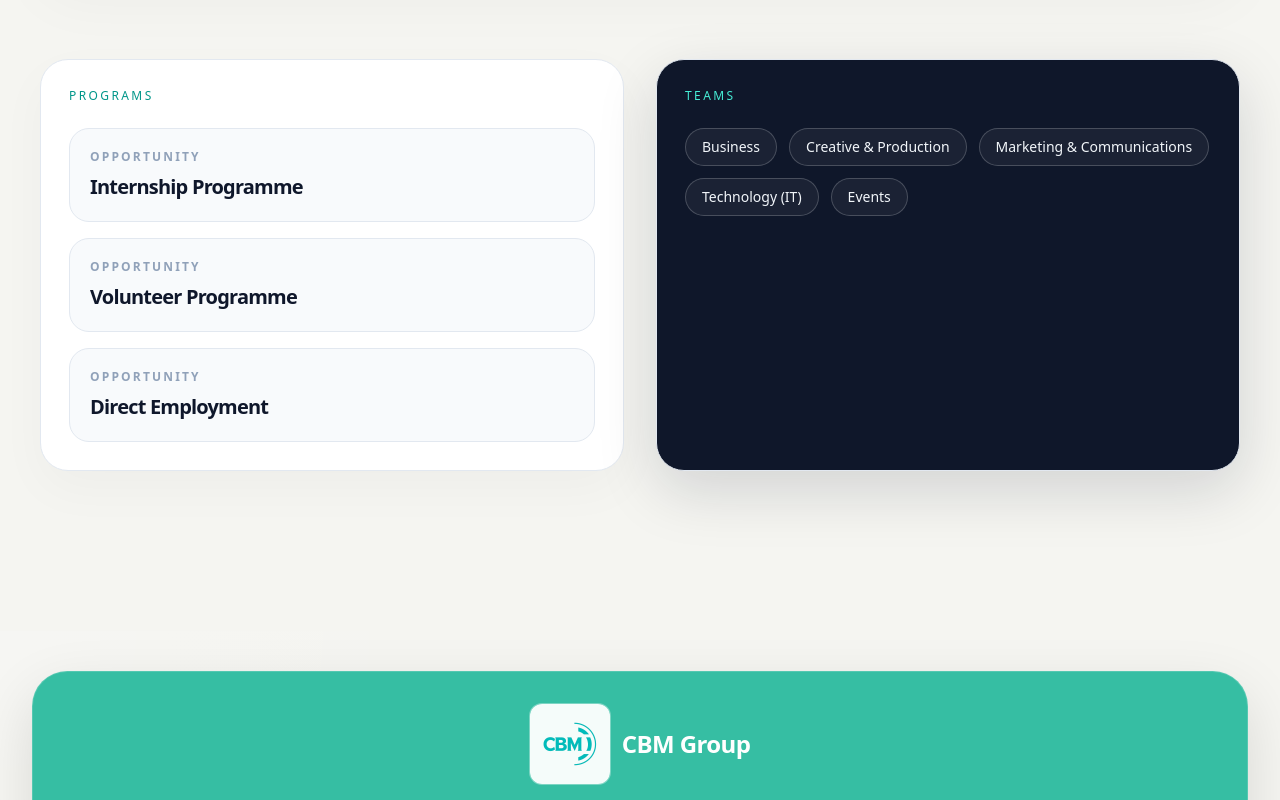
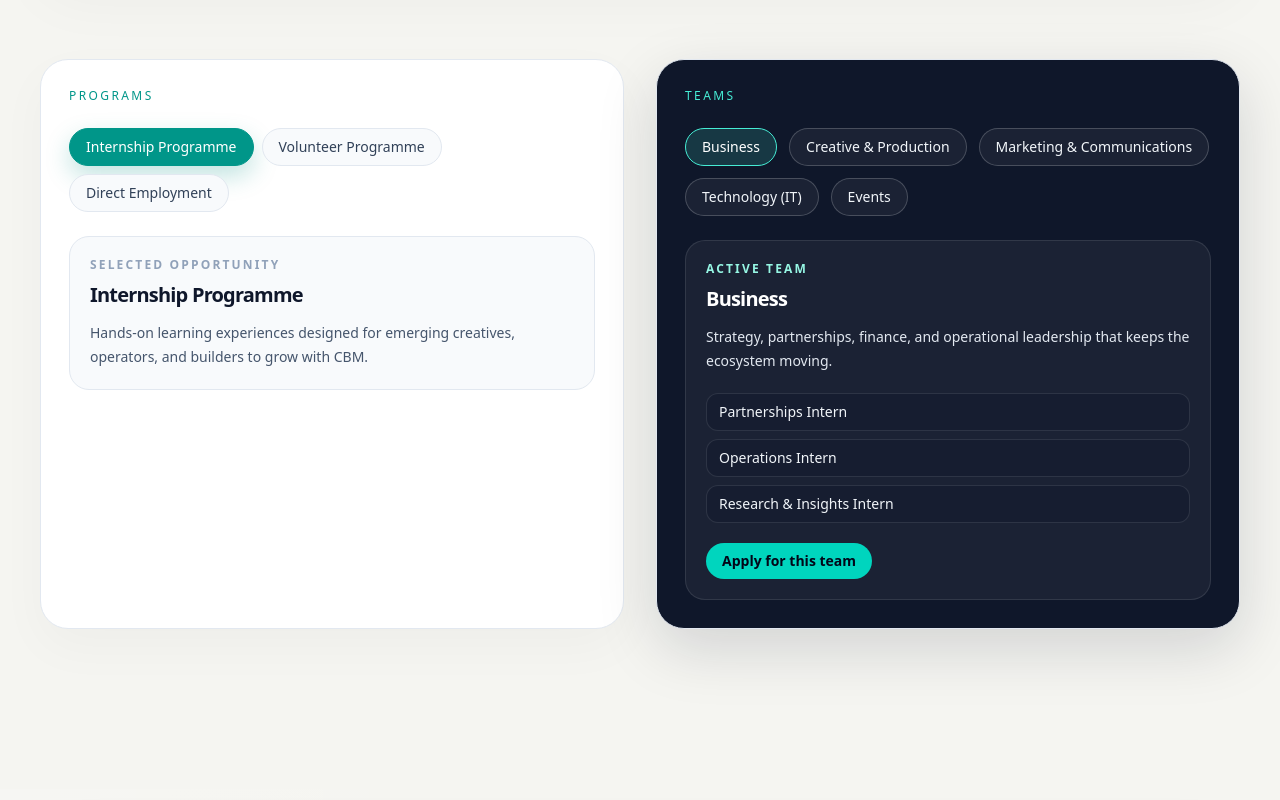
Before and after one commit to CBM-GROUP/cbmgroup-landingpage, a Next.js app: page /careers in a window 1280 px wide. Shown: the part 599-1399 px from the top of the page. Built offline with nearby package versions, Linux system fonts and the light colour scheme.

Commit message:
Refactor Careers page and update data structure; enhance program and team selection functionality

```diff
--- a/src/app/careers/page.tsx
+++ b/src/app/careers/page.tsx
@@ -1,6 +1,34 @@
-import { careerPaths, careerDepartments } from "@/data/site";
+"use client";
+
+import { useEffect, useMemo, useState } from "react";
+import { careerPaths, careerPrograms } from "@/data/site";
 
 export default function Page() {
+  const [activeProgram, setActiveProgram] = useState(careerPrograms[0].id);
+  const [activeDepartment, setActiveDepartment] = useState(careerPrograms[0].teams[0].name);
+
+  const selectedProgram = useMemo(
+    () => careerPrograms.find((program) => program.id === activeProgram) ?? careerPrograms[0],
+    [activeProgram],
+  );
+
+  const selectedTeam = useMemo(
+    () => selectedProgram.teams.find((team) => team.name === activeDepartment) ?? selectedProgram.teams[0],
+    [activeDepartment, selectedProgram],
+  );
+
+  useEffect(() => {
+    if (!selectedProgram.teams.some((team) => team.name === activeDepartment)) {
+      setActiveDepartment(selectedProgram.teams[0].name);
+    }
+  }, [activeDepartment, selectedProgram]);
+
+  const applicationMailto = `mailto:cbmgroup02@gmail.com?subject=${encodeURIComponent(
+    `Application for ${selectedProgram.title} - ${selectedTeam.name}`,
+  )}&body=${encodeURIComponent(
+    `Hello CBM Team,\n\nI am interested in the ${selectedProgram.title} opportunity for the ${selectedTeam.name} team.\n\nPlease share the next steps for my application.\n\nBest regards,\n[Your Name]`,
+  )}`;
+
   return (
     <main className="min-h-screen bg-[#f5f5f1] text-slate-900">
       <div className="mx-auto max-w-7xl px-6 pb-20 pt-20 sm:px-8 lg:px-10">
@@ -17,24 +45,70 @@ export default function Page() {
         <section className="mt-20 grid gap-8 lg:grid-cols-2">
           <div className="rounded-[1.75rem] border border-slate-200 bg-white p-7 shadow-[0_18px_50px_rgba(15,23,42,0.03)]">
             <p className="text-xs font-medium uppercase tracking-[0.2em] text-teal-600">Programs</p>
-            <div className="mt-6 space-y-4">
+
+            <div className="mt-6 flex flex-wrap gap-2">
               {careerPaths.map((path) => (
-                <div key={path.id} className="rounded-[1.25rem] border border-slate-200 bg-slate-50 p-5">
-                  <div className="text-xs font-semibold uppercase tracking-[0.18em] text-slate-400">Opportunity</div>
-                  <h3 className="mt-2 text-xl font-semibold tracking-[-0.04em] text-slate-900">{path.title}</h3>
-                </div>
+                <button
+                  key={path.id}
+                  type="button"
+                  onClick={() => setActiveProgram(path.id)}
+                  className={`rounded-full border px-4 py-2 text-sm font-medium transition duration-200 ${
+                    activeProgram === path.id
+                      ? "border-teal-600 bg-teal-600 text-white shadow-[0_10px_25px_rgba(13,148,136,0.25)]"
+                      : "border-slate-200 bg-slate-50 text-slate-700 hover:border-slate-300 hover:bg-slate-100"
+                  }`}
+                >
+                  {path.title}
+                </button>
               ))}
+            </div>
+
+            <div className="mt-6 rounded-[1.25rem] border border-slate-200 bg-slate-50 p-5 transition-all duration-300 ease-out animate-[fadeIn_0.25s_ease-out]">
+              <div className="text-xs font-semibold uppercase tracking-[0.18em] text-slate-400">Selected opportunity</div>
+              <h3 className="mt-2 text-xl font-semibold tracking-[-0.04em] text-slate-900">{selectedProgram.title}</h3>
+              <p className="mt-3 text-sm leading-6 text-slate-600">{selectedProgram.description}</p>
             </div>
           </div>
 
           <div className="rounded-[1.75rem] border border-slate-200 bg-[#0f172a] p-7 text-white shadow-[0_20px_60px_rgba(15,23,42,0.15)]">
             <p className="text-xs font-medium uppercase tracking-[0.2em] text-teal-300">Teams</p>
+
             <div className="mt-6 flex flex-wrap gap-3">
-              {careerDepartments.map((department) => (
-                <span key={department} className="rounded-full border border-white/20 bg-white/5 px-4 py-2 text-sm font-medium text-slate-100">
-                  {department}
-                </span>
+              {selectedProgram.teams.map((team) => (
+                <button
+                  key={team.name}
+                  type="button"
+                  onClick={() => setActiveDepartment(team.name)}
+                  className={`rounded-full border px-4 py-2 text-sm font-medium transition duration-200 ${
+                    activeDepartment === team.name
+                      ? "border-teal-300 bg-teal-300/15 text-white"
+                      : "border-white/20 bg-white/5 text-slate-100 hover:border-white/35 hover:bg-white/10"
+                  }`}
+                >
+                  {team.name}
+                </button>
               ))}
+            </div>
+
+            <div className="mt-6 rounded-[1.25rem] border border-white/10 bg-white/5 p-5 transition-all duration-300 ease-out animate-[fadeIn_0.25s_ease-out]">
+              <div className="text-xs font-semibold uppercase tracking-[0.18em] text-teal-200">Active team</div>
+              <h3 className="mt-2 text-xl font-semibold tracking-[-0.04em] text-white">{selectedTeam.name}</h3>
+              <p className="mt-3 text-sm leading-6 text-slate-200">{selectedTeam.description}</p>
+
+              <div className="mt-5 space-y-2">
+                {selectedTeam.jobs.map((job) => (
+                  <div key={job} className="rounded-xl border border-white/10 bg-slate-900/40 px-3 py-2 text-sm text-slate-100 transition duration-200 hover:border-teal-300/40 hover:bg-slate-900/60">
+                    {job}
+                  </div>
+                ))}
+              </div>
+
+              <a
+                href={applicationMailto}
+                className="mt-5 inline-flex items-center rounded-full bg-teal-400 px-4 py-2 text-sm font-semibold text-slate-950 transition hover:bg-teal-300"
+              >
+                Apply for this team
+              </a>
             </div>
           </div>
         </section>
--- a/src/data/site.ts
+++ b/src/data/site.ts
@@ -1,6 +1,8 @@
 import {
   Brand,
   CareerPath,
+  CareerProgram,
+  CareerTeam,
   CoreValue,
   Initiative,
   NavItem,
@@ -180,30 +182,137 @@ export const teamMembers: TeamMember[] = [
     name: "Ssenabulya Trevor Venasio",
     role: "Cinematographer and Video Editor",
   },
+  {
+    id: "katende-peterson",
+    name: "Katende Peterson",
+    role: "Web Developer and UI/UX Designer",
+  },
 ];
 
-export const careerPaths: CareerPath[] = [
+export const careerPrograms: CareerProgram[] = [
   {
     id: "internship",
     title: "Internship Programme",
+    description:
+      "Hands-on learning experiences designed for emerging creatives, operators, and builders to grow with CBM.",
+    teams: [
+      {
+        name: "Business",
+        description:
+          "Strategy, partnerships, finance, and operational leadership that keeps the ecosystem moving.",
+        jobs: ["Partnerships Intern", "Operations Intern", "Research & Insights Intern"],
+      },
+      {
+        name: "Creative & Production",
+        description:
+          "Storytelling, media production, content creation, and hands-on creative execution across formats.",
+        jobs: ["Production Assistant Intern", "Video Editor Intern", "Content Creator Intern"],
+      },
+      {
+        name: "Marketing & Communications",
+        description:
+          "Brand building, audience growth, campaign strategy, and communications that connect culture with action.",
+        jobs: ["Social Media Intern", "Brand Marketing Intern", "Campaign Intern"],
+      },
+      {
+        name: "Technology (IT)",
+        description:
+          "Product, platform, systems, and digital infrastructure to power innovation across the group.",
+        jobs: ["Frontend Developer Intern", "Product Intern", "Data & Systems Intern"],
+      },
+      {
+        name: "Events",
+        description:
+          "Curating and producing live experiences, activations, and community-driven moments that deepen engagement.",
+        jobs: ["Event Operations Intern", "Experience Coordinator Intern", "Community Engagement Intern"],
+      },
+    ],
   },
   {
     id: "volunteer",
     title: "Volunteer Programme",
+    description:
+      "Flexible opportunities for people who want to contribute their time, talent, and energy to growing African creative ecosystems.",
+    teams: [
+      {
+        name: "Business",
+        description:
+          "Strategy, partnerships, finance, and operational leadership that keeps the ecosystem moving.",
+        jobs: ["Partnerships Volunteer", "Business Development Volunteer", "Strategy Volunteer"],
+      },
+      {
+        name: "Creative & Production",
+        description:
+          "Storytelling, media production, content creation, and hands-on creative execution across formats.",
+        jobs: ["Creative Volunteer", "Camera Volunteer", "Post-Production Volunteer"],
+      },
+      {
+        name: "Marketing & Communications",
+        description:
+          "Brand building, audience growth, campaign strategy, and communications that connect culture with action.",
+        jobs: ["Community Outreach Volunteer", "Digital Marketing Volunteer", "PR Volunteer"],
+      },
+      {
+        name: "Technology (IT)",
+        description:
+          "Product, platform, systems, and digital infrastructure to power innovation across the group.",
+        jobs: ["Web Support Volunteer", "Research & Testing Volunteer", "Product Volunteer"],
+      },
+      {
+        name: "Events",
+        description:
+          "Curating and producing live experiences, activations, and community-driven moments that deepen engagement.",
+        jobs: ["Guest Experience Volunteer", "Event Support Volunteer", "Logistics Volunteer"],
+      },
+    ],
   },
   {
     id: "employment",
     title: "Direct Employment",
+    description:
+      "Full-time roles across strategy, production, digital, operations, and culture-building initiatives.",
+    teams: [
+      {
+        name: "Business",
+        description:
+          "Strategy, partnerships, finance, and operational leadership that keeps the ecosystem moving.",
+        jobs: ["Business Manager", "Partnerships Lead", "Operations Manager"],
+      },
+      {
+        name: "Creative & Production",
+        description:
+          "Storytelling, media production, content creation, and hands-on creative execution across formats.",
+        jobs: ["Creative Producer", "Senior Video Editor", "Content Lead"],
+      },
+      {
+        name: "Marketing & Communications",
+        description:
+          "Brand building, audience growth, campaign strategy, and communications that connect culture with action.",
+        jobs: ["Brand Strategist", "Communications Manager", "Social Media Lead"],
+      },
+      {
+        name: "Technology (IT)",
+        description:
+          "Product, platform, systems, and digital infrastructure to power innovation across the group.",
+        jobs: ["Frontend Engineer", "Platform Product Manager", "Systems Analyst"],
+      },
+      {
+        name: "Events",
+        description:
+          "Curating and producing live experiences, activations, and community-driven moments that deepen engagement.",
+        jobs: ["Events Manager", "Activation Lead", "Experience Producer"],
+      },
+    ],
   },
 ];
 
-export const careerDepartments = [
-  "Business",
-  "Creative & Production",
-  "Marketing & Communications",
-  "Technology (IT)",
-  "Events",
-];
+export const careerPaths: CareerPath[] = careerPrograms.map(({ id, title, description }) => ({
+  id,
+  title,
+  description,
+}));
+
+export const careerDepartments = careerPrograms[0].teams.map((team) => team.name);
 
 export const aboutUsInfo = {
   whoWeAre:
```
Also changed, not shown: src/types/index.ts (+7 -0 lines).
